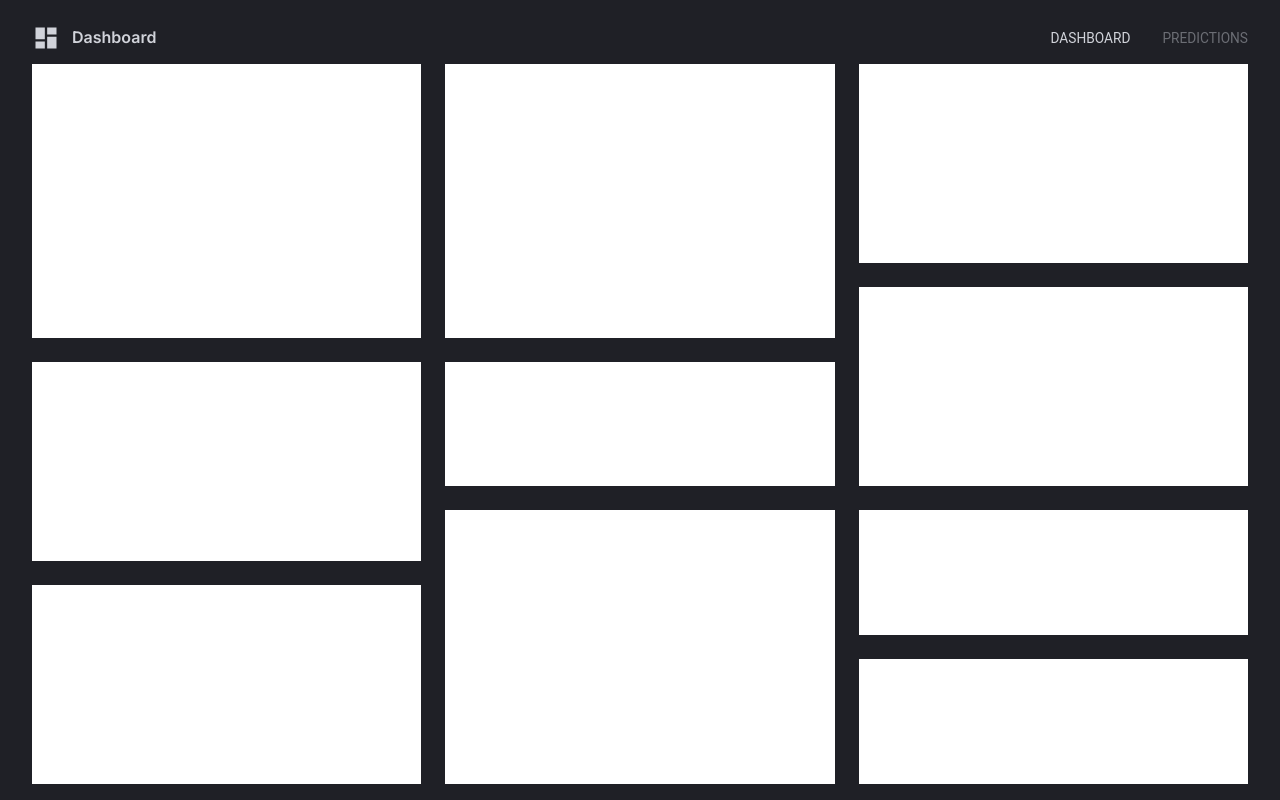
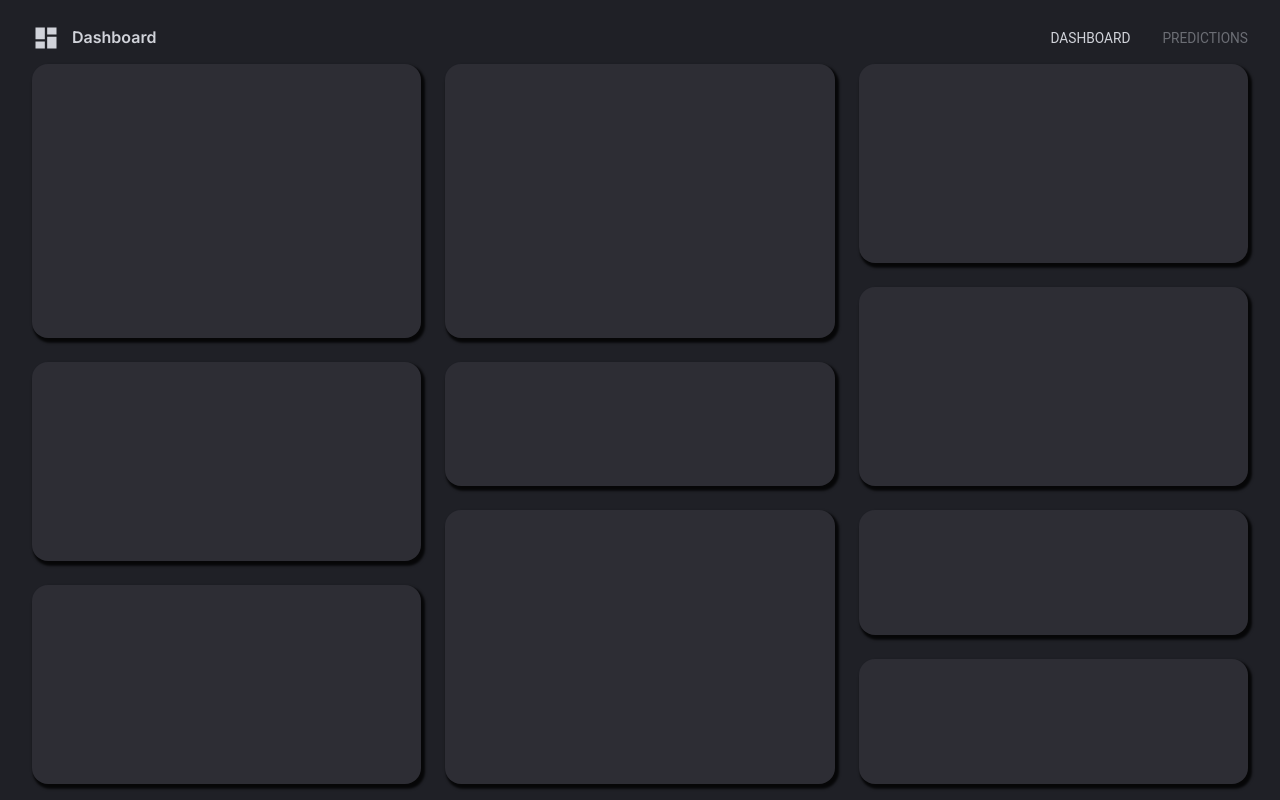
Before and after one commit to karanmann/dashboard-typescript, a React (Vite) app in the folder client/: page / in a window 1280 px wide. Built offline with nearby package versions, Linux system fonts and the light colour scheme.

Commit message:
dev: Added styling for dashboardbox

```diff
--- /dev/null
+++ b/client/src/components/DashboardBox.tsx
@@ -0,0 +1,10 @@
+import { Box } from "@mui/material";
+import { styled } from "@mui/system";
+
+const DashboardBox = styled(Box)(({theme}) => ({
+  backgroundColor: theme.palette.background.light,
+  borderRadius: "1rem",
+  boxShadow: "0.15rem 0.2rem 0.15rem 0.1rem rgba(0, 0, 0, .8)"
+}))
+
+export default DashboardBox;
--- a/client/src/scenes/dashboard/index.tsx
+++ b/client/src/scenes/dashboard/index.tsx
@@ -1,4 +1,5 @@
 import { Box, useMediaQuery, useTheme } from "@mui/material";
+import DashboardBox from "@/components/DashboardBox";
 
 type Props = {};
 
@@ -67,16 +68,16 @@
         }
       }
     >
-      <Box bgcolor="#fff" gridArea="a"></Box>
-      <Box bgcolor="#fff" gridArea="b"></Box>
-      <Box bgcolor="#fff" gridArea="c"></Box>
-      <Box bgcolor="#fff" gridArea="d"></Box>
-      <Box bgcolor="#fff" gridArea="e"></Box>
-      <Box bgcolor="#fff" gridArea="f"></Box>
-      <Box bgcolor="#fff" gridArea="g"></Box>
-      <Box bgcolor="#fff" gridArea="h"></Box>
-      <Box bgcolor="#fff" gridArea="i"></Box>
-      <Box bgcolor="#fff" gridArea="j"></Box>
+      <DashboardBox bgcolor="#fff" gridArea="a"></DashboardBox>
+      <DashboardBox bgcolor="#fff" gridArea="b"></DashboardBox>
+      <DashboardBox bgcolor="#fff" gridArea="c"></DashboardBox>
+      <DashboardBox bgcolor="#fff" gridArea="d"></DashboardBox>
+      <DashboardBox bgcolor="#fff" gridArea="e"></DashboardBox>
+      <DashboardBox bgcolor="#fff" gridArea="f"></DashboardBox>
+      <DashboardBox bgcolor="#fff" gridArea="g"></DashboardBox>
+      <DashboardBox bgcolor="#fff" gridArea="h"></DashboardBox>
+      <DashboardBox bgcolor="#fff" gridArea="i"></DashboardBox>
+      <DashboardBox bgcolor="#fff" gridArea="j"></DashboardBox>
     </Box>
   );
 };
```
